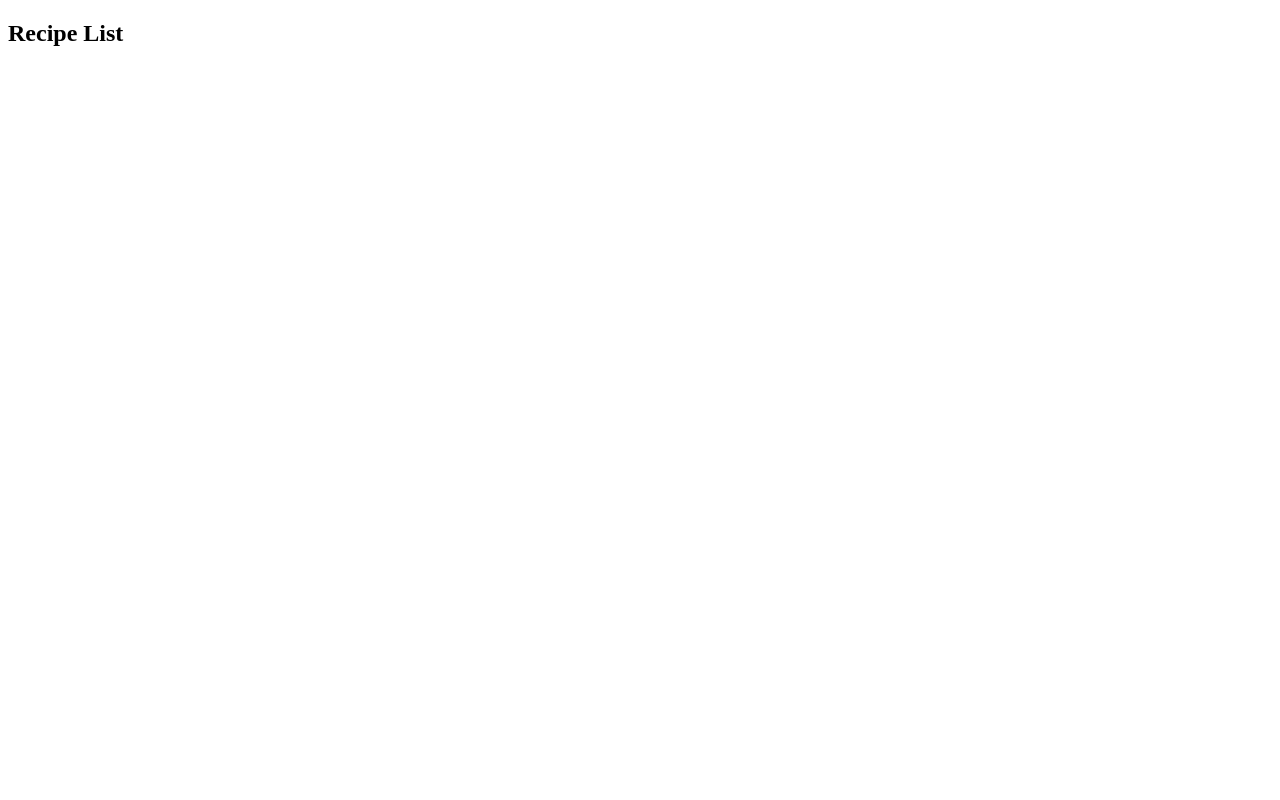
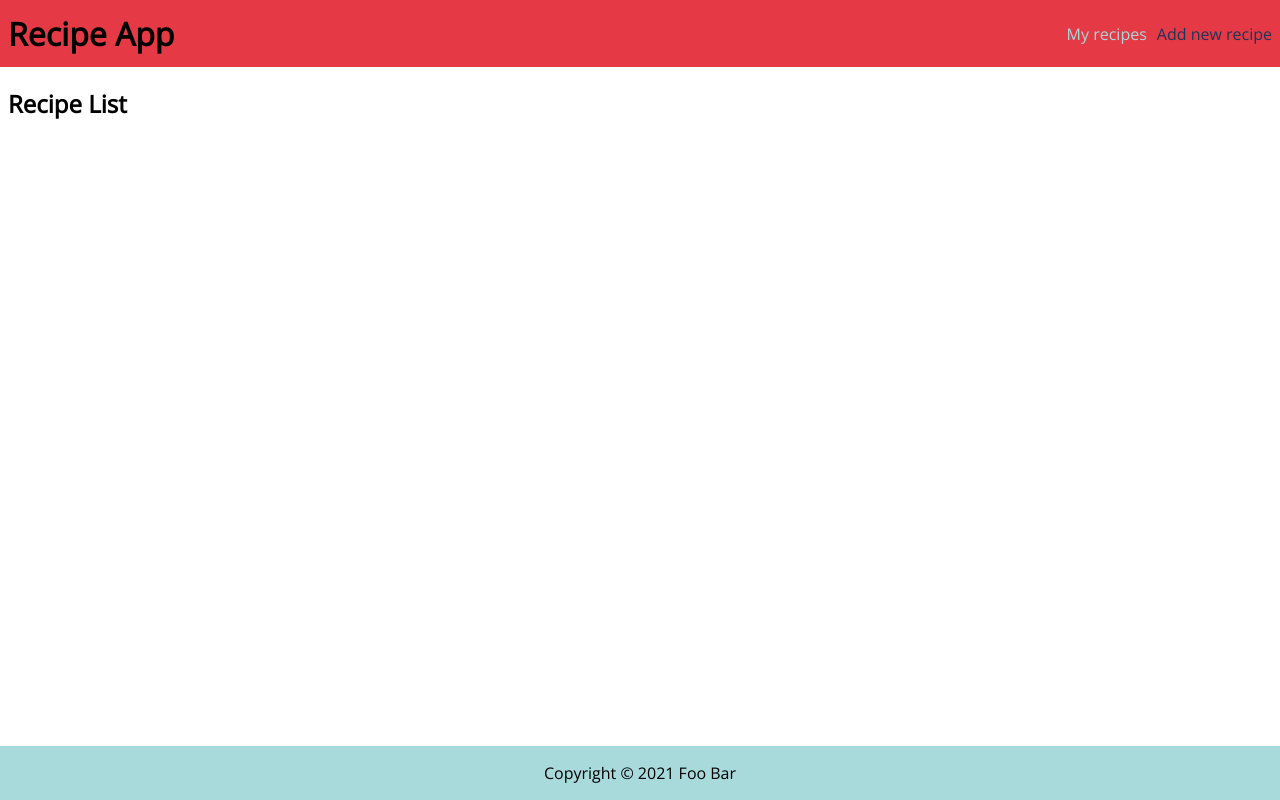
Before and after one commit to maksstepak/vue-recipe-app, a Vue app: page / in a window 1280 px wide. Built offline with nearby package versions, Linux system fonts and the light colour scheme.

Commit message:
Add layout

```diff
--- a/src/App.vue
+++ b/src/App.vue
@@ -1,5 +1,49 @@
 <template>
-  <div>
-    <router-view />
+  <div class="content">
+    <app-header />
+    <div>
+      <main class="main">
+        <div class="main__content"><router-view /></div>
+      </main>
+    </div>
+    <app-footer />
   </div>
 </template>
+
+<script>
+import Header from "@/layout/Header.vue";
+import Footer from "@/layout/Footer.vue";
+
+export default {
+  name: "App",
+  components: {
+    "app-header": Header,
+    "app-footer": Footer,
+  },
+};
+</script>
+
+<style lang="scss">
+@import url("https://fonts.googleapis.com/css2?family=Open+Sans&display=swap");
+@import "@/scss/_variables.scss";
+
+body {
+  margin: 0;
+  font-family: "Open Sans", sans-serif;
+  font-size: 16px;
+  background: $white;
+  color: $black;
+}
+
+.content {
+  min-height: 100vh;
+  display: flex;
+  flex-direction: column;
+}
+
+.main {
+  max-width: 1280px;
+  margin: 0 auto;
+  padding: 0 8px;
+}
+</style>
--- /dev/null
+++ b/src/layout/Footer.vue
@@ -0,0 +1,18 @@
+<template>
+  <footer class="footer">
+    <p class="footer__text">Copyright &copy; 2021 Foo Bar</p>
+  </footer>
+</template>
+
+<style lang="scss" scoped>
+@import "@/scss/_variables.scss";
+
+.footer {
+  margin-top: auto;
+  background: $blue-light;
+
+  &__text {
+    text-align: center;
+  }
+}
+</style>
--- /dev/null
+++ b/src/layout/Header.vue
@@ -0,0 +1,71 @@
+<template>
+  <header class="header">
+    <h1 class="header__title">Recipe App</h1>
+    <nav class="header__navigation navigation">
+      <ul class="navigation__list">
+        <li class="navigation__item">
+          <router-link to="/" class="navigation__link">My recipes</router-link>
+        </li>
+        <li class="navigation__item">
+          <router-link to="/recipes/new" class="navigation__link"
+            >Add new recipe</router-link
+          >
+        </li>
+      </ul>
+    </nav>
+  </header>
+</template>
+
+<style lang="scss" scoped>
+@import "@/scss/_variables.scss";
+
+.header {
+  display: flex;
+  flex-direction: column;
+  justify-content: space-between;
+  align-items: center;
+  background: $red;
+  padding: 4px 8px;
+
+  &__title {
+    text-align: center;
+    margin: 8px 0;
+  }
+}
+
+@media (min-width: $breakpoint-medium) {
+  .header {
+    flex-direction: row;
+  }
+}
+
+.navigation {
+  &__list {
+    list-style: none;
+    margin: 0;
+    padding: 0;
+    text-align: center;
+  }
+
+  &__item {
+  }
+
+  &__link {
+    color: $blue-dark;
+    text-decoration: none;
+  }
+
+  .router-link-exact-active {
+    color: $blue-light;
+  }
+}
+
+@media (min-width: $breakpoint-medium) {
+  .navigation {
+    &__list {
+      display: flex;
+      gap: 10px;
+    }
+  }
+}
+</style>
--- /dev/null
+++ b/src/scss/_variables.scss
@@ -0,0 +1,9 @@
+$black: #000000;
+$white: #ffffff;
+
+$red: #E63946;
+$blue-light: #A8DADC;
+$blue: #457B9D;
+$blue-dark: #1D3557;
+
+$breakpoint-medium: 768px;
```
